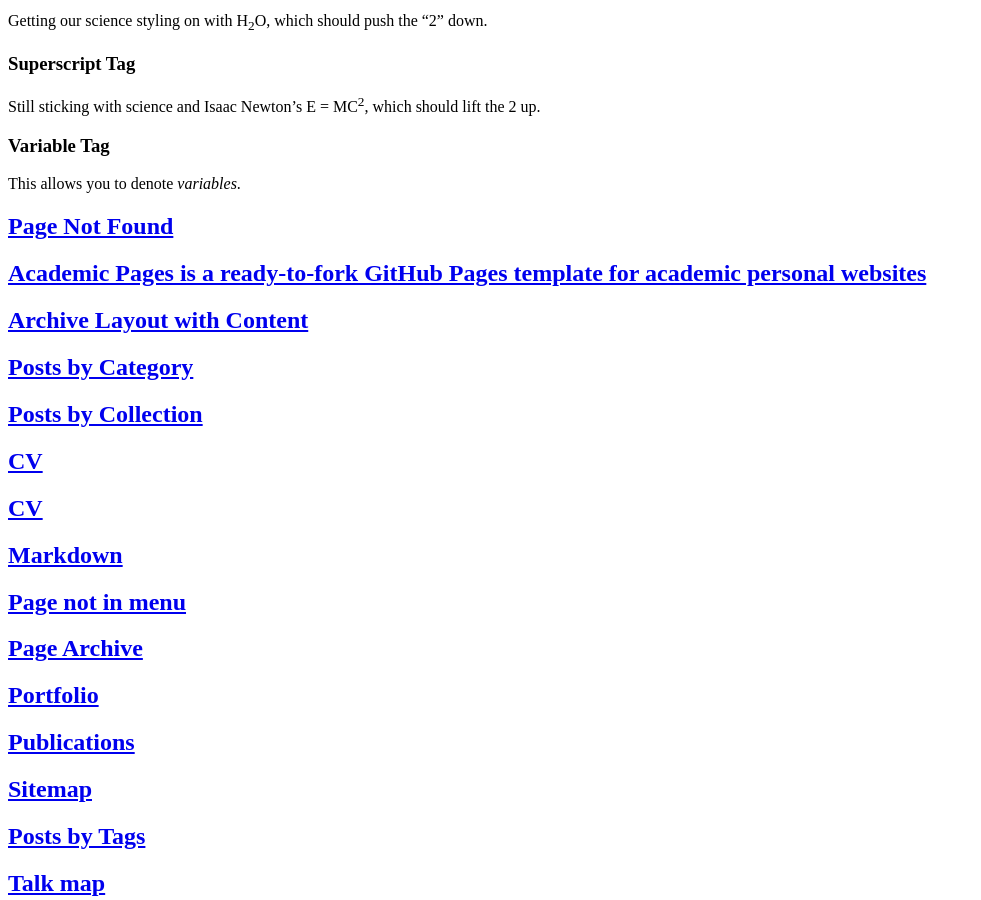
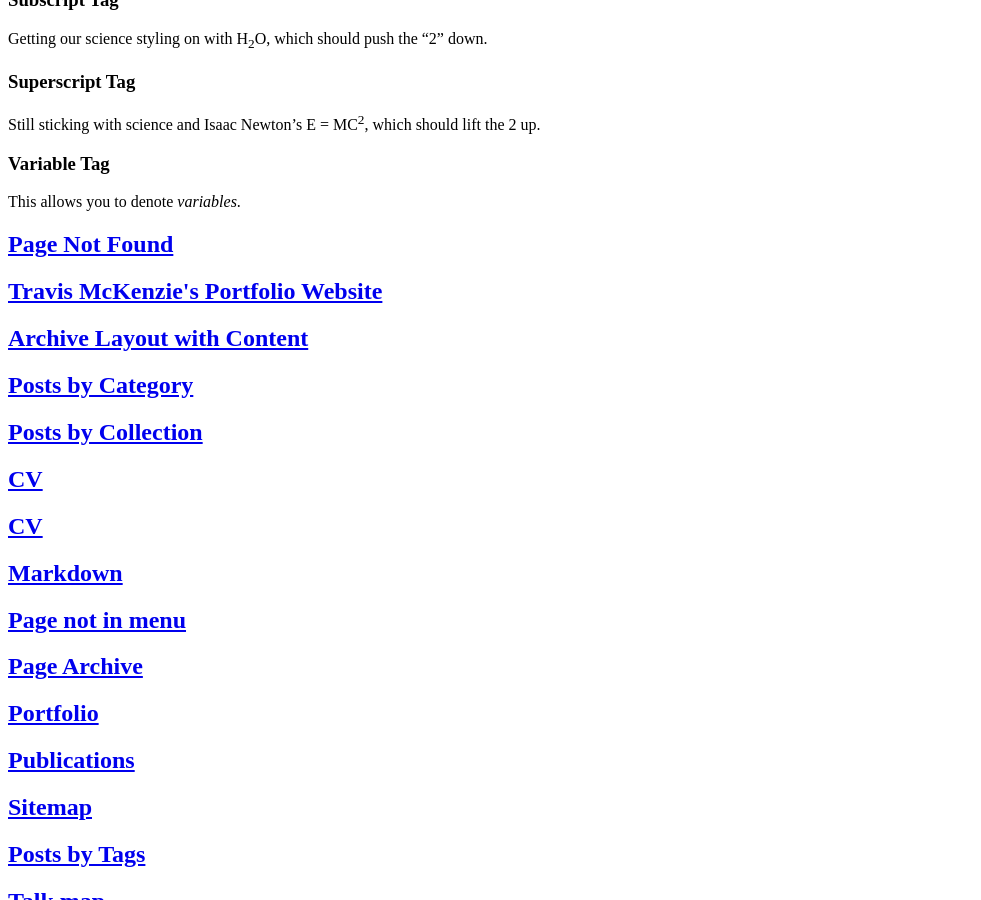
Before and after one commit to TDMckenzie/Refinery, a Jekyll site: the page built from _pages/archive-layout-with-content.md, in a window 1280 px wide and 900 px high, scrolled down 3558 px. Shown: the whole window, without its empty margins (0-981 px from the left). Built offline with Jekyll 4.4.1, drawn with Linux system fonts in a browser that asks for light colours; a script bundle is joined from its source files by our own code; library files that are not in the unit come from our copies.

Commit message:
about page updates comment out guide

```diff
--- a/_config.yml
+++ b/_config.yml
@@ -22,7 +22,7 @@
 #               Additional customization can be done by editing /_includes/author-profile.html
 author:
   # Biographic information
-  avatar           : "/assets/images/profile.png"
+  avatar           : "/images/profile.png"
   name             : "Travis McKenzie"
   bio              : "Data Analyst and Researcher"
   location         : "Beaverton, OR"
@@ -59,7 +59,7 @@
   keybase          : # Username
   instagram        : # Username
   lastfm           : # Username
-  linkedin         : # Username
+  linkedin         : travis-mckenzie-arm-cpcu
   mastodon         : # URL
   medium           : # URL
   pinterest        : # Username
--- a/_pages/about.md
+++ b/_pages/about.md
@@ -1,16 +1,18 @@
 ---
-permalink: /
-title: "Academic Pages is a ready-to-fork GitHub Pages template for academic personal websites"
+permalink: /about/
+title: "Travis McKenzie's Portfolio Website"
 author_profile: true
 redirect_from:
   - /about/
   - /about.html
 ---
 
-This is the front page of a website that is powered by the [Academic Pages template](https://github.com/academicpages/academicpages.github.io) and hosted on GitHub pages. [GitHub pages](https://pages.github.com) is a free service in which websites are built and hosted from code and data stored in a GitHub repository, automatically updating when a new commit is made to the repository. This template was forked from the [Minimal Mistakes Jekyll Theme](https://mmistakes.github.io/minimal-mistakes/) created by Michael Rose, and then extended to support the kinds of content that academics have: publications, talks, teaching, a portfolio, blog posts, and a dynamically-generated CV. You can fork [this template](https://github.com/academicpages/academicpages.github.io) right now, modify the configuration and markdown files, add your own PDFs and other content, and have your own site for free, with no ads!
+Welcome! I’m Travis McKenzie, a data analyst and researcher based in Beaverton, OR.
+Here you can learn more about my work, projects, and interests.
 
 A data-driven personal website
-======
+
+<!-- ======
 Like many other Jekyll-based GitHub Pages templates, Academic Pages makes you separate the website's content from its form. The content & metadata of your website are in structured markdown files, while various other files constitute the theme, specifying how to transform that content & metadata into HTML pages. You keep these various markdown (.md), YAML (.yml), HTML, and CSS files in a public GitHub repository. Each time you commit and push an update to the repository, the [GitHub pages](https://pages.github.com/) service creates static HTML pages based on these files, which are hosted on GitHub's servers free of charge.
 
 Many of the features of dynamic content management systems (like Wordpress) can be achieved in this fashion, using a fraction of the computational resources and with far less vulnerability to hacking and DDoSing. You can also modify the theme to your heart's content without touching the content of your site. If you get to a point where you've broken something in Jekyll/HTML/CSS beyond repair, your markdown files describing your talks, publications, etc. are safe. You can rollback the changes or even delete the repository and start over - just be sure to save the markdown files! Finally, you can also write scripts that process the structured data on the site, such as [this one](https://github.com/academicpages/academicpages.github.io/blob/master/talkmap.ipynb) that analyzes metadata in pages about talks to display [a map of every location you've given a talk](https://academicpages.github.io/talkmap.html).
@@ -47,3 +49,4 @@
 For more info
 ------
 More info about configuring Academic Pages can be found in [the guide](https://academicpages.github.io/markdown/), the [growing wiki](https://github.com/academicpages/academicpages.github.io/wiki), and you can always [ask a question on GitHub](https://github.com/academicpages/academicpages.github.io/discussions). The [guides for the Minimal Mistakes theme](https://mmistakes.github.io/minimal-mistakes/docs/configuration/) (which this theme was forked from) might also be helpful.
+ -->
```
